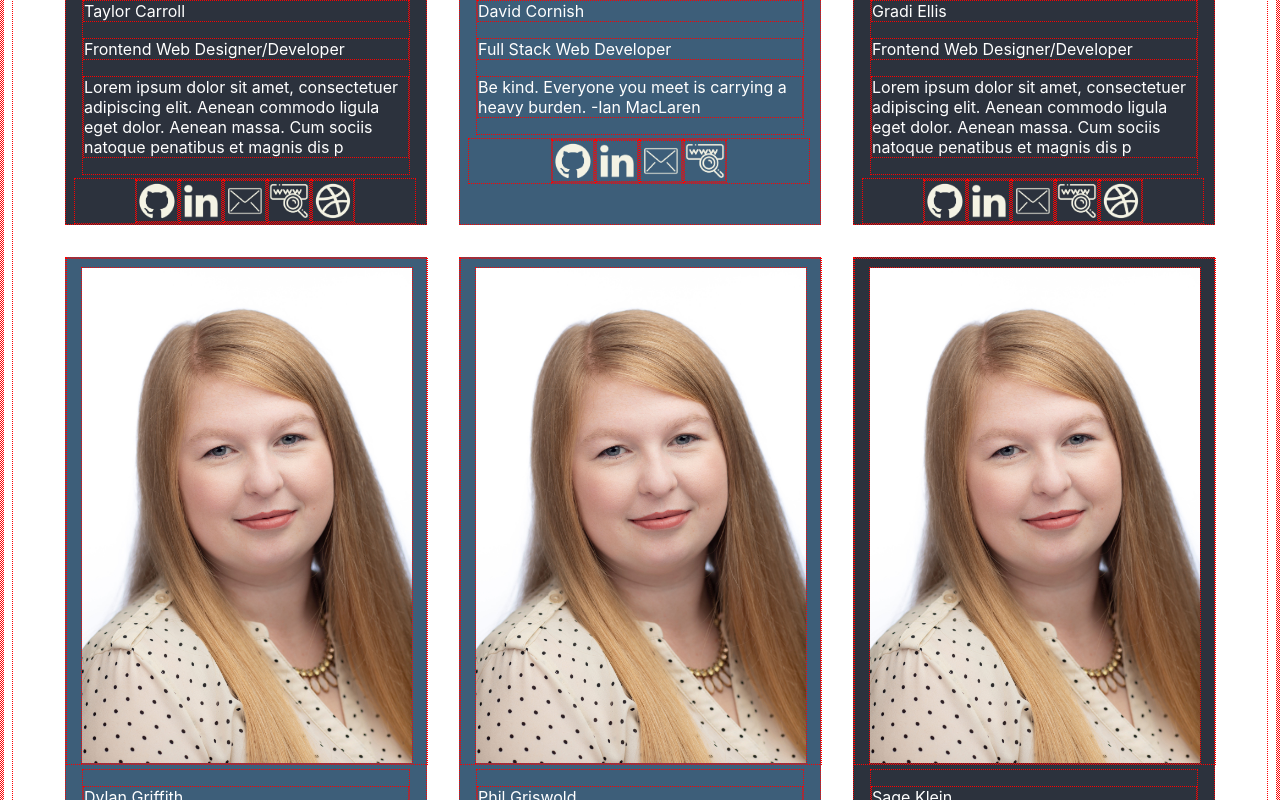
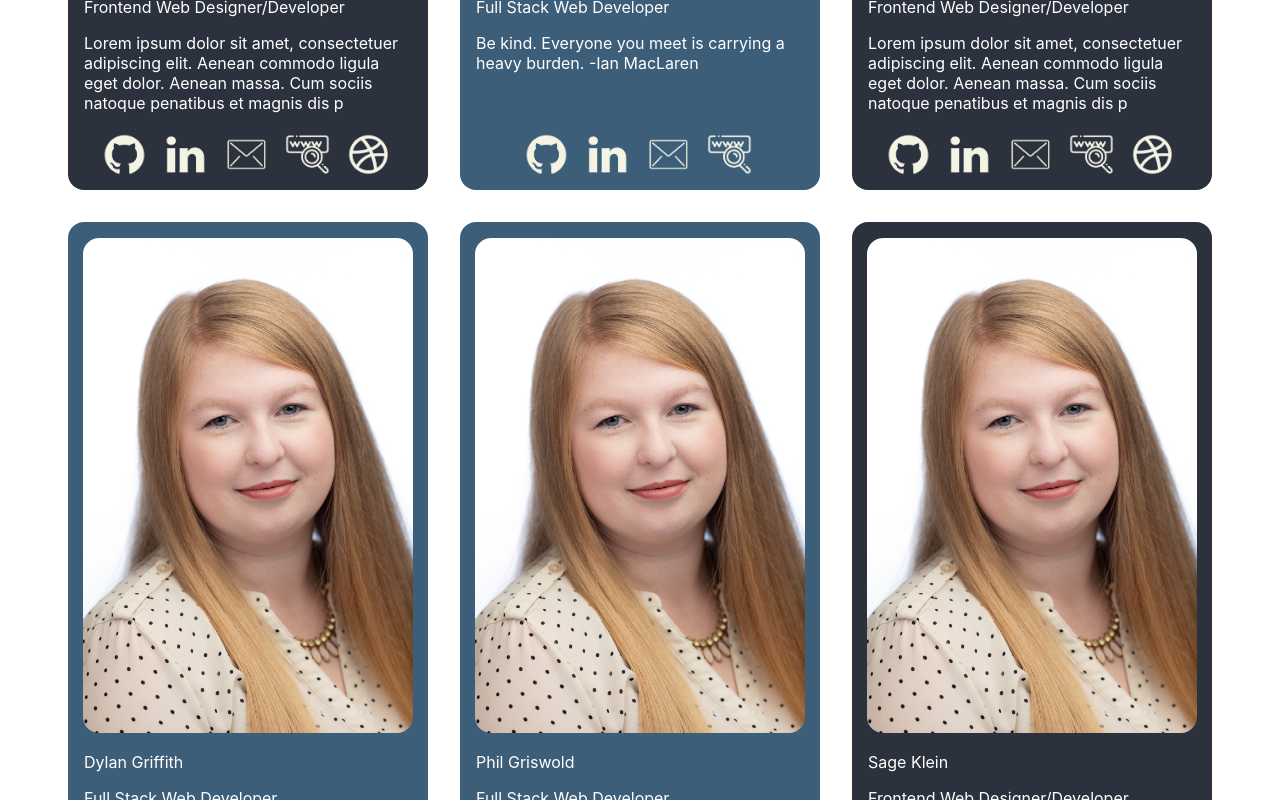
Before and after one commit to nss-day-cohort-35/website, a React (Create React App) app: page / in a window 1280 px wide. Shown: the part 1540-2340 px from the top of the page. Built offline with nearby package versions, Linux system fonts and the light colour scheme.

Commit message:
rounded coners, sized logos, added margin

```diff
--- a/src/Components/Students/Students.css
+++ b/src/Components/Students/Students.css
@@ -14,14 +14,14 @@ font-family: 'Poppins', sans-serif;
     color: #33384e;
 }
 
-* {
+/* * {
     border: 1px red dotted;
-}
+} */
 .student-card-container {
     display: flex;
     flex-flow: row wrap;
     justify-content: center;
-    margin: .5em;
+    margin: 1em;
 }
 .student-pic-container {
     display: flex;
@@ -39,6 +39,7 @@ font-family: 'Poppins', sans-serif;
     width: 360px;
     margin: 1em;
     margin-left: 1em;
+    border-radius: 1em;
 }
 .student-card-background-UX {
     display: flex;
@@ -49,13 +50,15 @@ font-family: 'Poppins', sans-serif;
     width: 360px;
     margin: 1em;
     margin-left: 1em;
+    border-radius: 1em;
 }
 .student-pic {
     display: flex;
     justify-content: center;
     width: 330px;
     height: auto;
-    margin-top: .5em;
+    margin-top: 1em;
+    border-radius: 1em;
 }
 .student-about-container {
     flex-flow: column wrap;
@@ -66,9 +69,11 @@ font-family: 'Poppins', sans-serif;
 }
 .student-logo {
     display: flex;
-    width: 40px;
+    width: 45px;
     height: auto;
     align-self: center;
+    margin-left: .5em;
+    margin-right: .5em;
 }
 .student-logo-container {
     display: flex;
@@ -77,4 +82,6 @@ font-family: 'Poppins', sans-serif;
     width: 340px;
     justify-content: center;
     align-items: flex-end;
+    margin-top: auto;
+    margin-bottom: .8em;
 }
```
